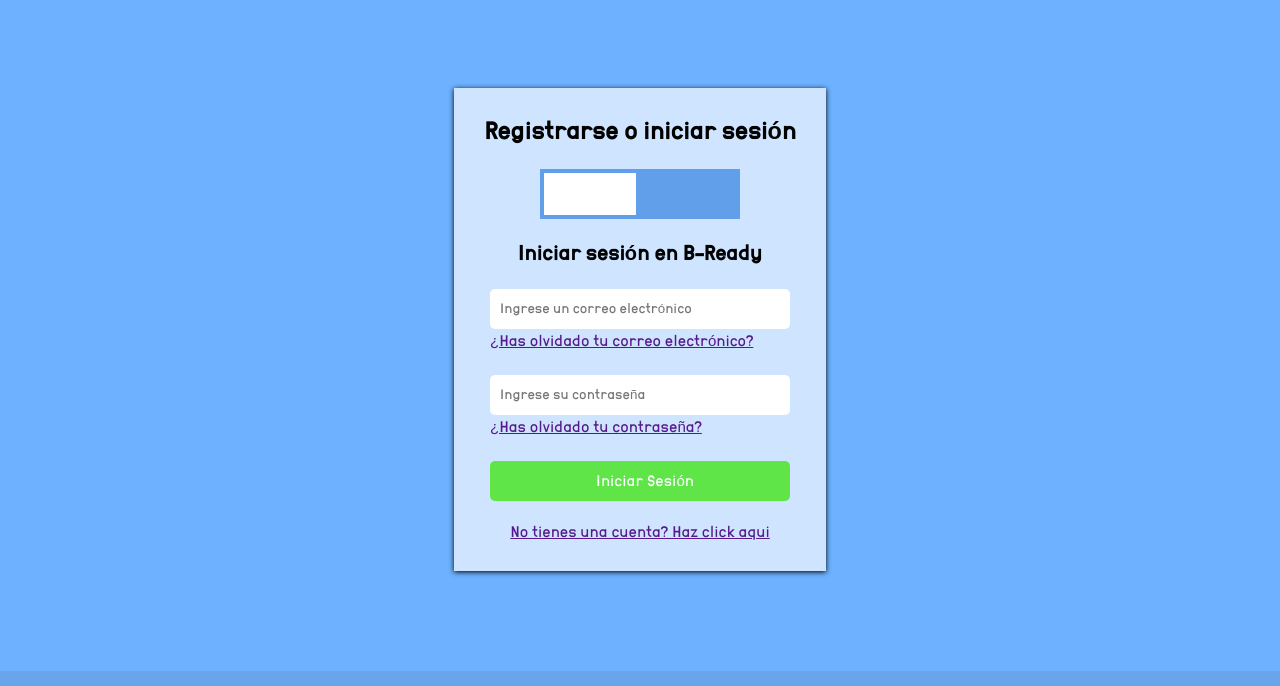
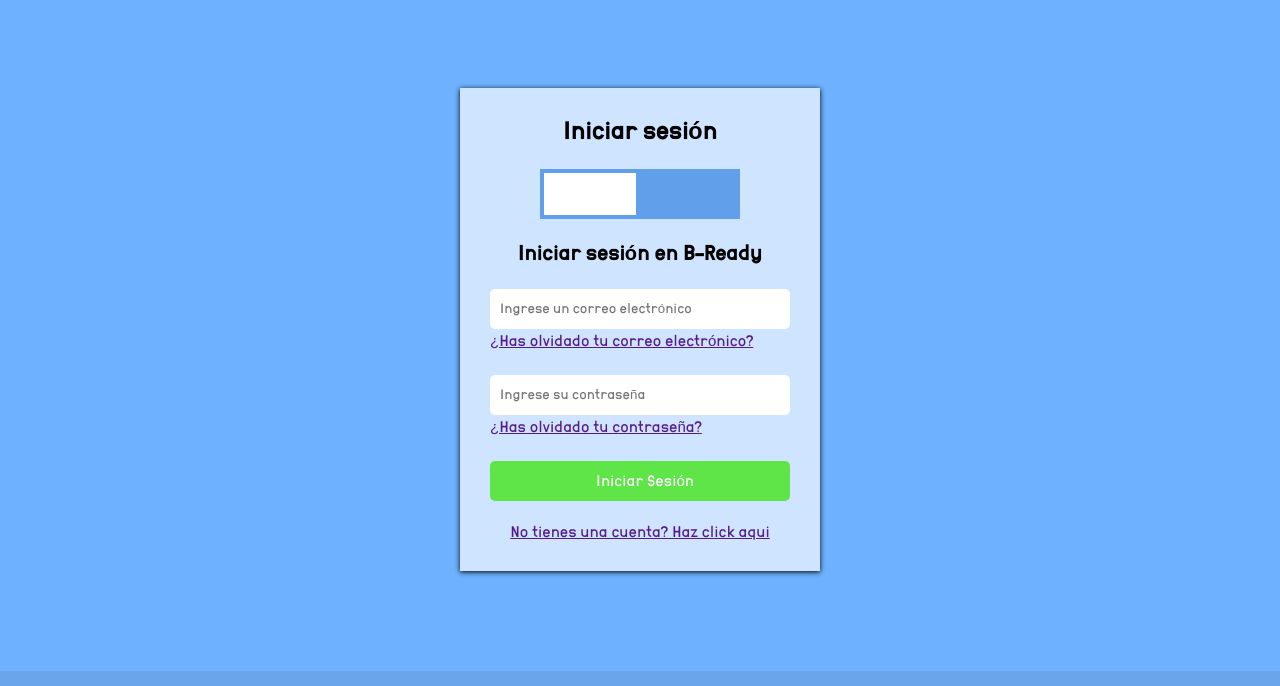
Before and after one commit to MatiasBlanco0/B-Ready, a plain HTML site: page Front-end/reg.html in a window 1280 px wide. Shown: the part 112-798 px from the top of the page. Drawn offline with Linux system fonts and the light colour scheme.

Commit message:
fix(reg.html): fixed h3 text
a casa marco kskskssksk :trollface:

```diff
--- a/Front-end/reg.html
+++ b/Front-end/reg.html
@@ -38,7 +38,7 @@
     <section>
         <div class="contenedorForm">
             <div class="cont">
-                <h3 class="definidor">Registrarse o iniciar sesión</h3><br>
+                <h3 class="definidor">Iniciar sesión</h3><br>
                 <label class="toggle">
                     <input type="checkbox" id="TOGGLE">
                     <span class="slider"></span>
```
